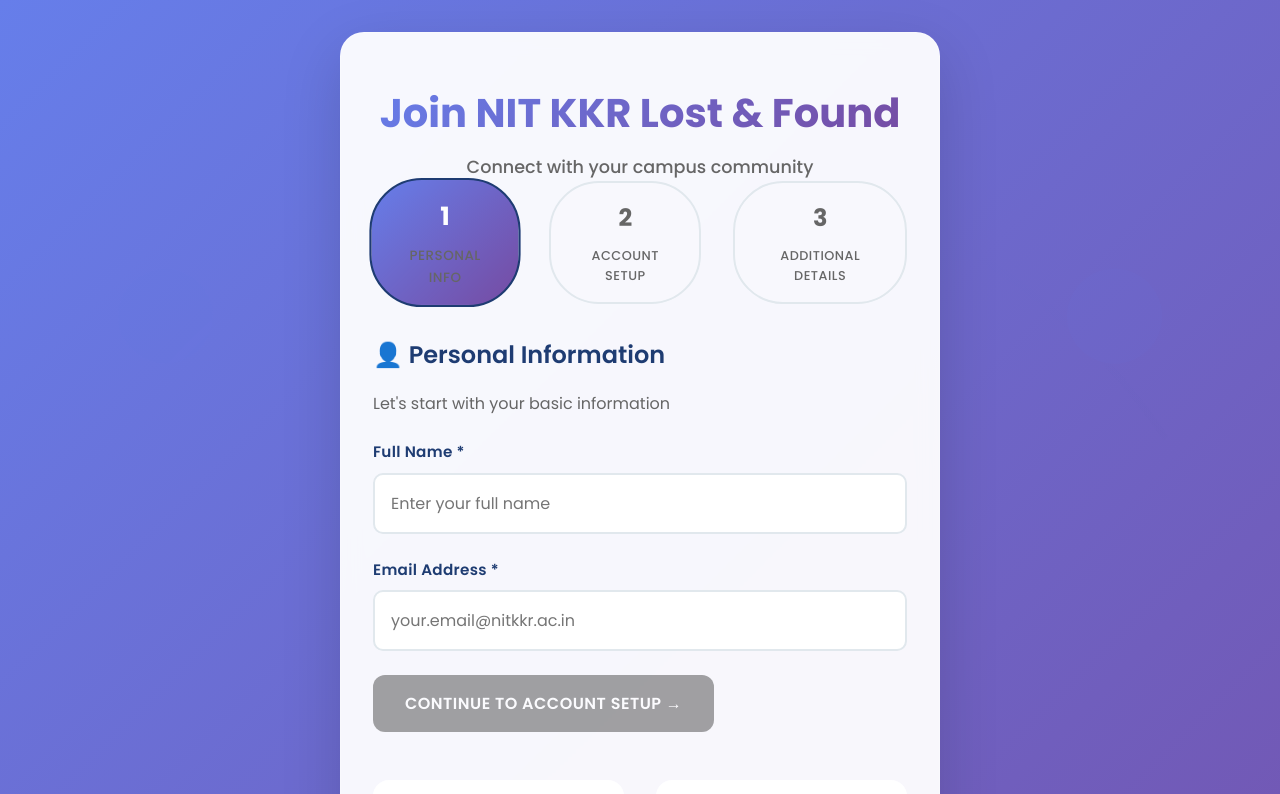
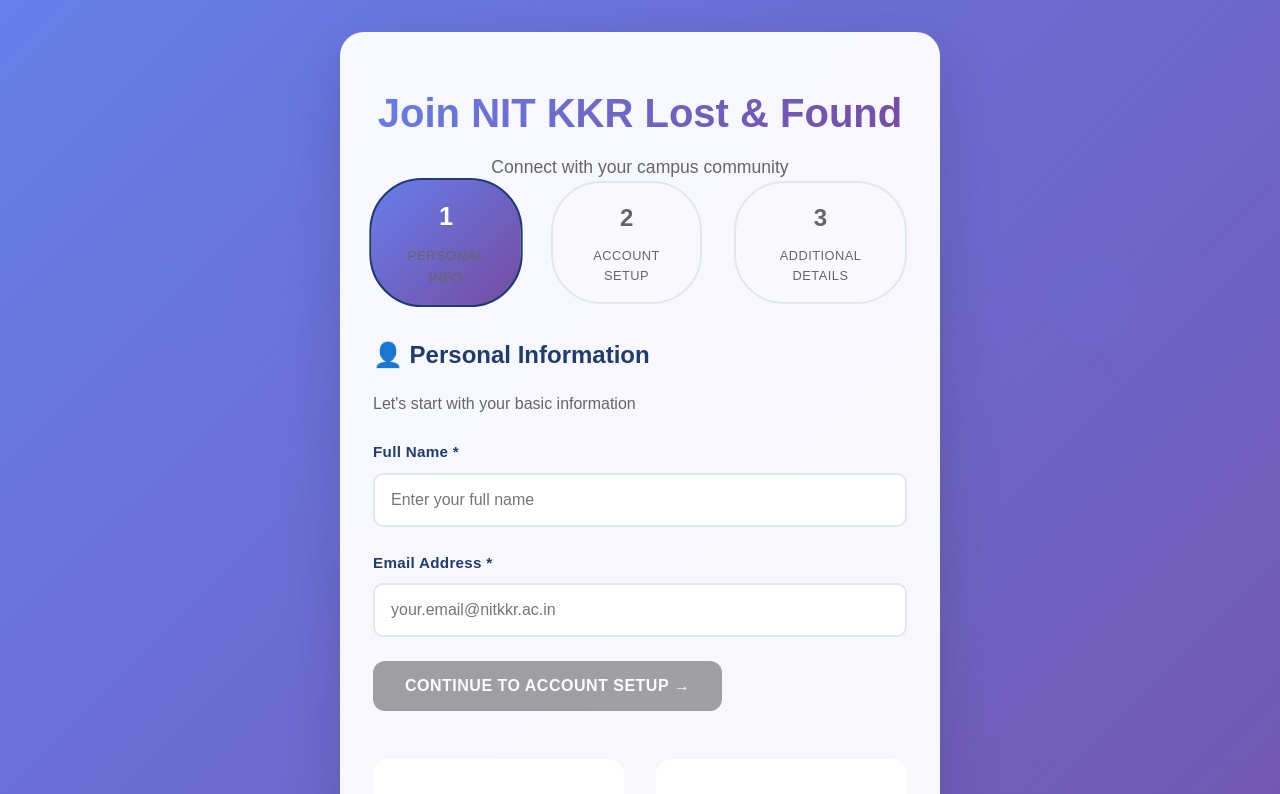
Before and after one commit to Pawan-Kumar-56/lostfound-frontend, a React (Vite) app: page /register in a window 1280 px wide. Shown: the top 794 px of the page. Built offline with nearby package versions, Linux system fonts and the light colour scheme.

Commit message:
Fix frontend build and loading issues

```diff
--- a/src/Register.css
+++ b/src/Register.css
@@ -1,8 +1,6 @@
 /* Register Page Styles - Beautiful Multi-Step Registration */
 
-/* Import Google Fonts */
-@import url('https://fonts.googleapis.com/css2?family=Poppins:wght@300;400;500;600;700&display=swap');
-
+/* Use System Fonts Instead of Google Fonts */
 /* Variables */
 :root {
   --primary-gradient: linear-gradient(135deg, #667eea 0%, #764ba2 100%);
@@ -90,7 +88,7 @@
   -webkit-background-clip: text;
   background-clip: text;
   -webkit-text-fill-color: transparent;
-  text-fill-color: transparent;
+  color: transparent;
 }
 
 .register-header p {
```
